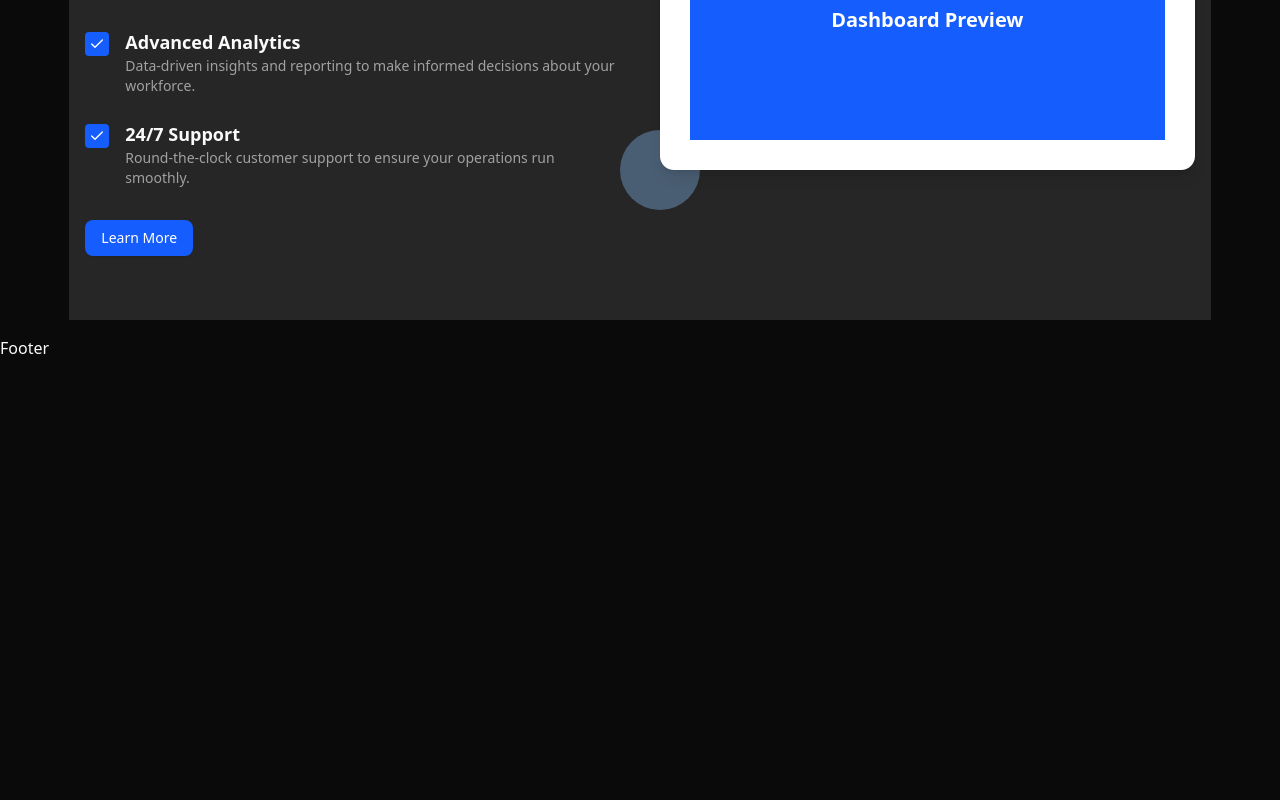
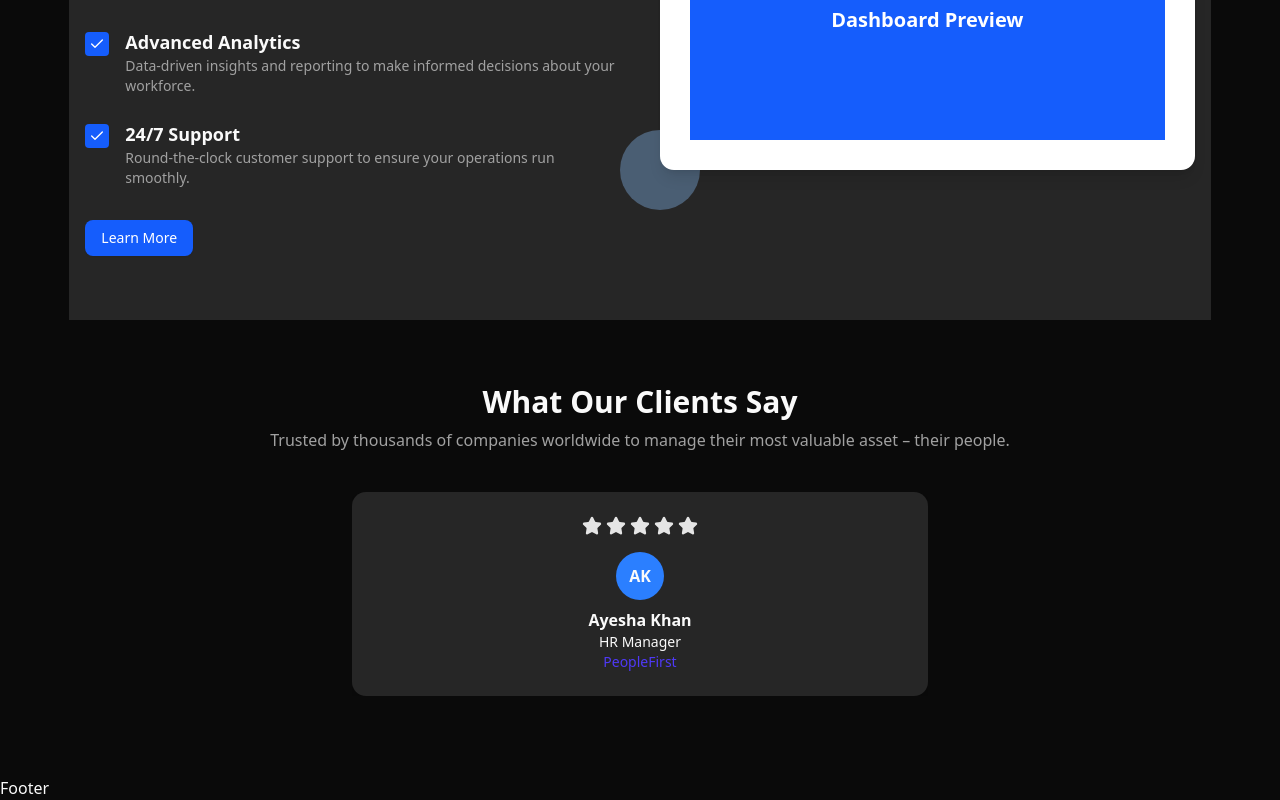
Before and after one commit to Farabiislam/WorkSphere, a React app in the folder client/: page / in a window 1280 px wide. Shown: the part 1484-2284 px from the top of the page. Before the commit the page ends 1844 px from the top, so only its background shows below. Built offline with nearby package versions, Linux system fonts and the light colour scheme; the HTML template or start-up script is replaced by a standard one.

Commit message:
client section done

```diff
--- /dev/null
+++ b/client/src/components/Home/ClientSection.jsx
@@ -0,0 +1,94 @@
+import React from 'react'
+import {
+    Carousel,
+    CarouselContent,
+    CarouselItem,
+    CarouselNext,
+    CarouselPrevious,
+} from "@/components/ui/carousel";
+import { Star } from "lucide-react";
+import Autoplay from "embla-carousel-autoplay";
+
+const testimonials = [
+    {
+        initials: "EC",
+        name: "Emily Chen",
+        role: "CEO",
+        company: "StartupHub",
+        color: "bg-yellow-400",
+    },
+    {
+        initials: "JS",
+        name: "John Smith",
+        role: "CTO",
+        company: "TechHive",
+        color: "bg-green-500",
+    },
+    {
+        initials: "AK",
+        name: "Ayesha Khan",
+        role: "HR Manager",
+        company: "PeopleFirst",
+        color: "bg-blue-500",
+    },
+];
+const ClientSection = () => {
+  return (
+      <section className="py-16 px-4 md:px-10  text-center">
+          <div className="max-w-3xl mx-auto">
+              <h2 className="text-3xl font-bold  mb-2">
+                  What Our Clients Say
+              </h2>
+              <p className="text-muted-foreground mb-10">
+                  Trusted by thousands of companies worldwide to manage their most
+                  valuable asset – their people.
+              </p>
+
+              <Carousel className="w-full max-w-xl mx-auto"
+              plugins={[
+                          Autoplay({
+                            delay: 2000,
+                          }),
+                        ]}
+              >
+                  <CarouselContent>
+                      {testimonials.map((item, i) => (
+                          <CarouselItem key={i}>
+                              <div className="bg-secondary rounded-xl p-6 shadow-md">
+                                  <div className="flex justify-center mb-4">
+                                      {Array(5)
+                                          .fill(0)
+                                          .map((_, i) => (
+                                              <Star
+                                                  key={i}
+                                                  className="w-5 h-5 text-primary fill-primary  mx-0.5"
+                                              />
+                                          ))}
+                                  </div>
+                                  <div className="flex flex-col items-center gap-2">
+                                      <div
+                                          className={`w-12 h-12 rounded-full  font-semibold flex items-center justify-center ${item.color}`}
+                                      >
+                                          {item.initials}
+                                      </div>
+                                      <div>
+                                          <h4 className="font-semibold ">
+                                              {item.name}
+                                          </h4>
+                                          <p className="text-sm ">{item.role}</p>
+                                          <p className="text-sm text-indigo-600 font-medium">
+                                              {item.company}
+                                          </p>
+                                      </div>
+                                  </div>
+                              </div>
+                          </CarouselItem>
+                      ))}
+                  </CarouselContent>
+              </Carousel>
+          </div>
+      </section>
+  )
+}
+
+export default ClientSection
--- a/client/src/pages/Home.jsx
+++ b/client/src/pages/Home.jsx
@@ -11,13 +11,15 @@ import Autoplay from "embla-carousel-autoplay";
 import Header from "../components/Home/Header";
 import Solutions from "../components/Home/Solutions";
 import Selection from "../components/Home/Selection";
+import ClientSection from "../components/Home/ClientSection";
 
 const Home = () => {
   return (
     <div className="">
      <Header/>
       <Solutions />
-      <Selection/>
+      <Selection />
+      <ClientSection/>
     </div>
   );
 };
```
